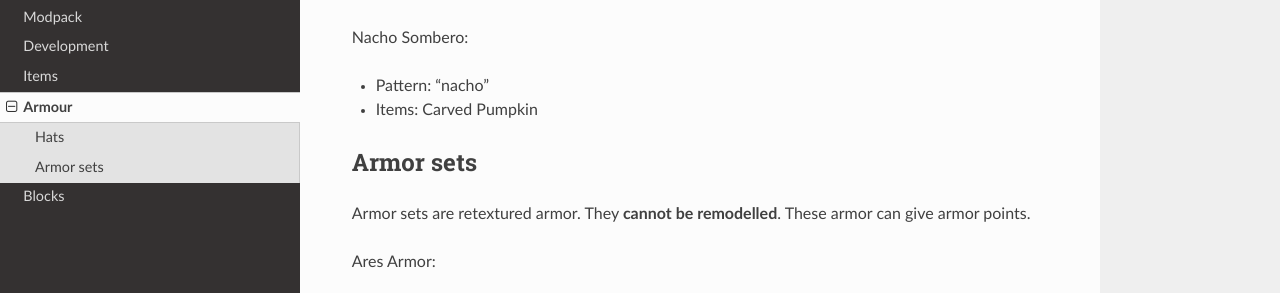
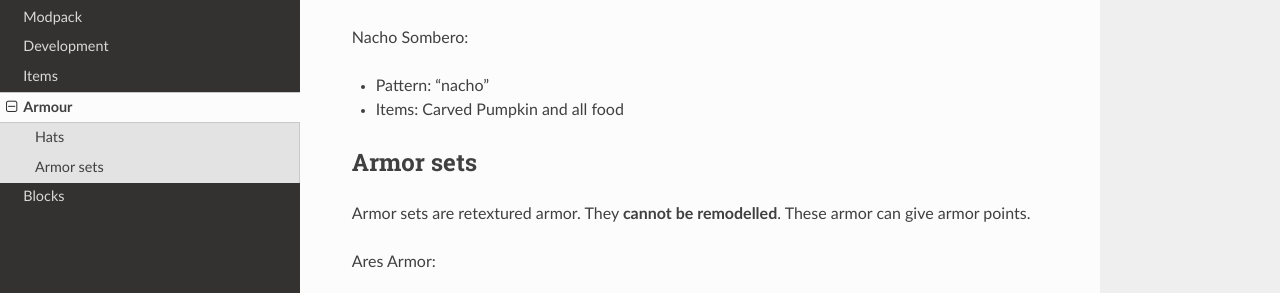
Before and after one commit to Shwabbaa/cryptopack-docs, a Sphinx documentation site: the page built from docs/source/armor.rst, in a window 1280 px wide and 900 px high, scrolled down 704 px. Shown: the part 158-451 px from the top of the window. Built offline with Sphinx 7.4.7 and the Read the Docs theme 2.0.0, drawn with Linux system fonts in a browser that asks for light colours; pages that are not in the unit, such as notebooks, are missing from menus.

Commit message:
Update armor.rst

```diff
--- a/docs/source/armor.rst
+++ b/docs/source/armor.rst
@@ -35,7 +35,7 @@ Meteor Hat:
 Nacho Sombero:
 
 * Pattern: "nacho"
-* Items: Carved Pumpkin
+* Items: Carved Pumpkin and all food
 
 Armor sets
 ==========
```
